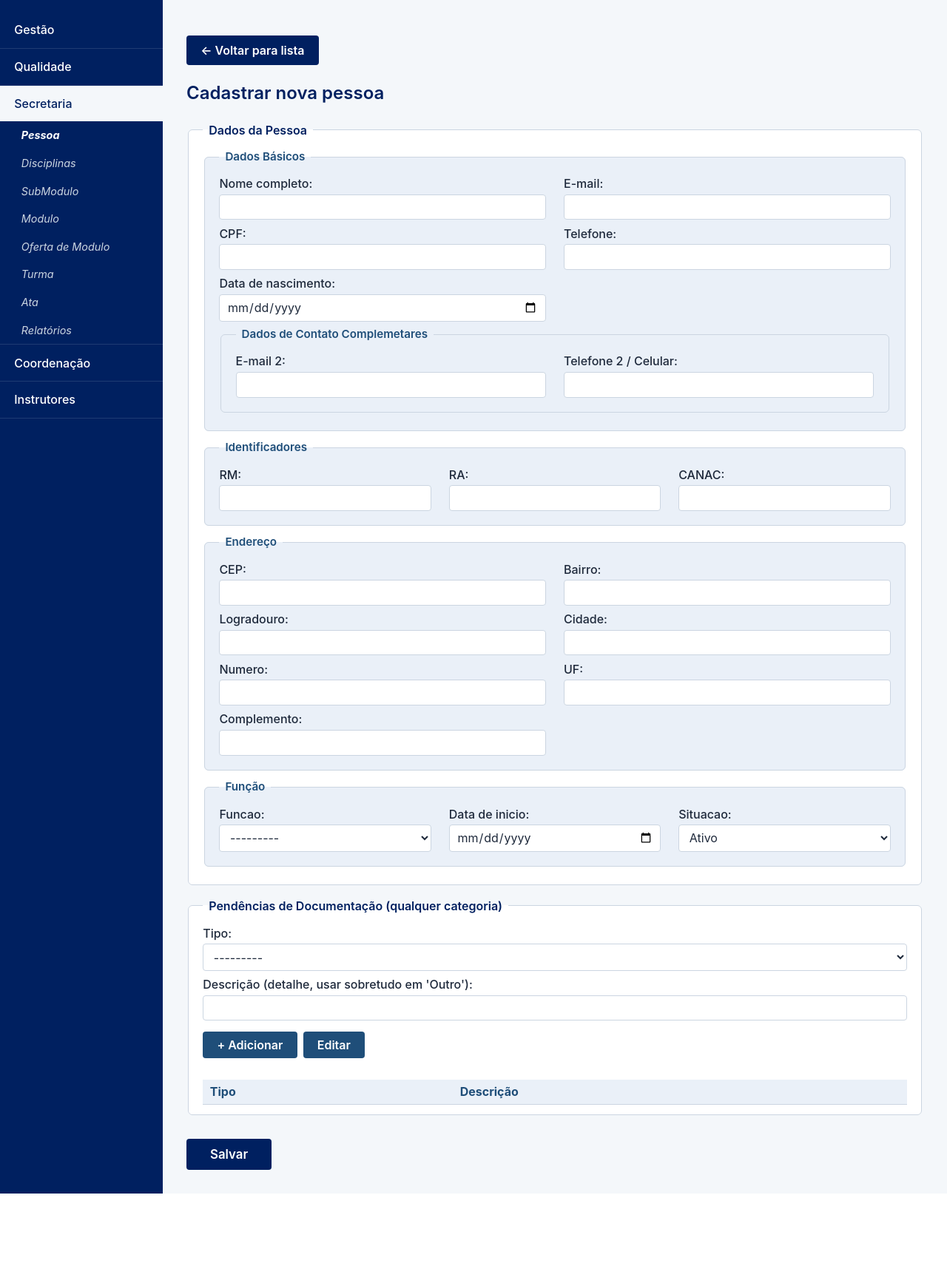
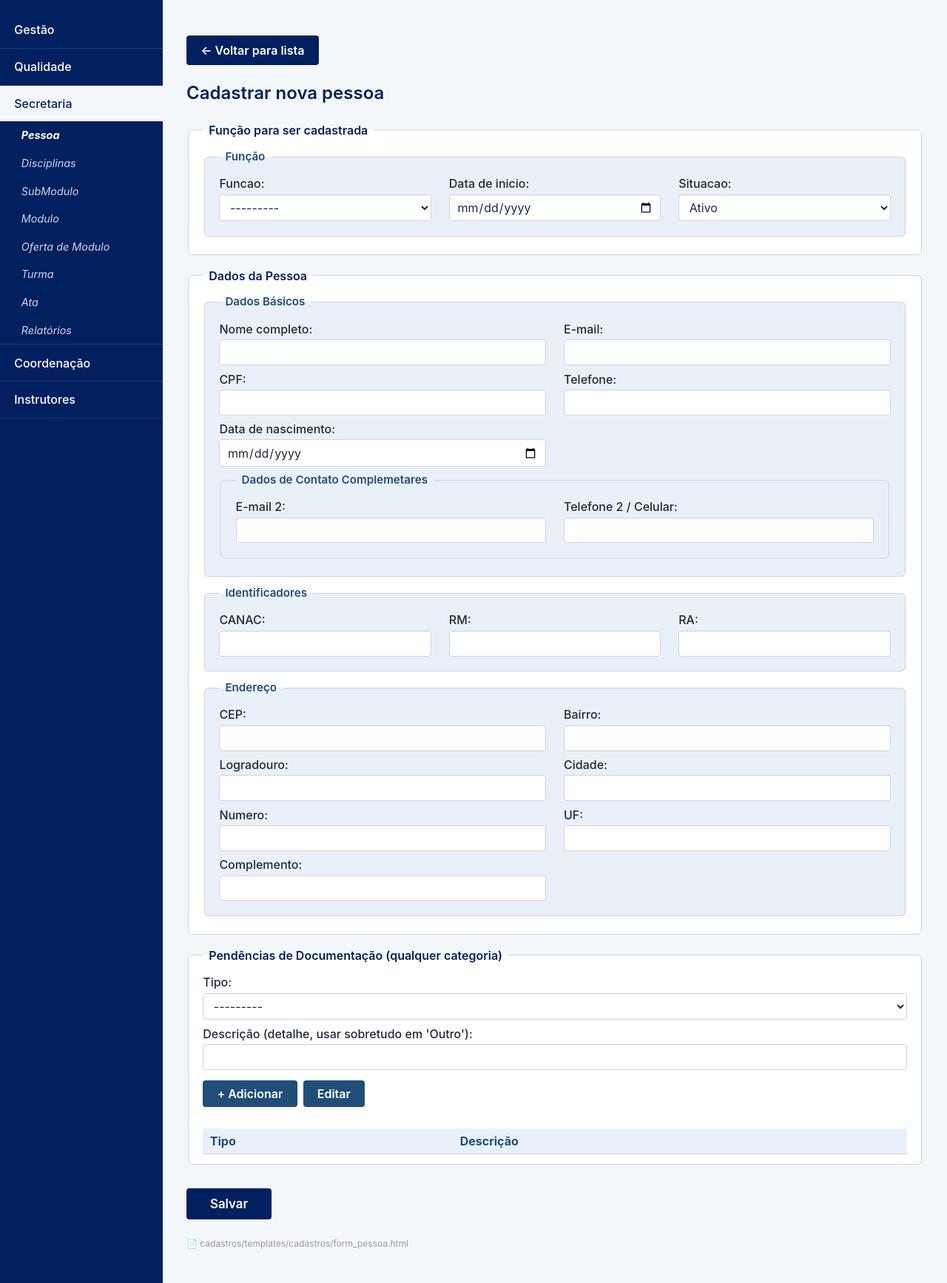
Before and after one commit to AssumFeres/gestao-escolar, a Django app: page /cadastros/novo/ in a window 1280 px wide. Shown: the part 82-1817 px from the top of the page at 74% size. Before the commit the page ends 1696 px from the top, so only its background shows below. Run offline with Django 5.2, Linux system fonts and the light colour scheme; data comes from the database, SQL or seed files in the repository; lists and menus that the app fills with data are empty.

Commit message:
feat: atualização do layout da páigna form_pessoa.html

```diff
--- a/cadastros/templates/cadastros/form_pessoa.html
+++ b/cadastros/templates/cadastros/form_pessoa.html
@@ -19,8 +19,21 @@
 <form method="post" id="form-cadastro-pessoa">
     {% csrf_token %}
 
+    <fieldset>
+        <legend id="selecao-funcao">Função para ser cadastrada</legend>
+        <fieldset>
+            <legend>Função</legend>
+            <div class="grid-3-colunas">
+                <div class="campo">{{ form.funcao.label_tag }} {{ form.funcao }} {{ form.funcao.errors }}</div>
+                <div class="campo">{{ form.data_inicio.label_tag }} {{ form.data_inicio }} {{ form.data_inicio.errors }}</div>
+                <div class="campo">{{ form.situacao.label_tag }} {{ form.situacao }} {{ form.situacao.errors }}</div>
+            </div>
+        </fieldset>
+    </fieldset>
+
     <fieldset id="bloco-dados-basicos">
         <legend>Dados da Pessoa</legend>
+
 
         <fieldset>
             <legend>Dados Básicos</legend>
@@ -52,9 +65,9 @@
         <fieldset>
             <legend>Identificadores</legend>
             <div class="grid-3-colunas">
+                <div class="campo">{{ form.codigo_anac.label_tag }} {{ form.codigo_anac }} {{ form.codigo_anac.errors }}</div>
                 <div class="campo">{{ form.registro_matricula.label_tag }} {{ form.registro_matricula }} {{ form.registro_matricula.errors }}</div>
                 <div class="campo">{{ form.registro_aluno.label_tag }} {{ form.registro_aluno }} {{ form.registro_aluno.errors }}</div>
-                <div class="campo">{{ form.codigo_anac.label_tag }} {{ form.codigo_anac }} {{ form.codigo_anac.errors }}</div>
             </div>
         </fieldset>
 
@@ -102,14 +115,7 @@
             </div>
         </fieldset>
 
-        <fieldset>
-            <legend>Função</legend>
-            <div class="grid-3-colunas">
-                <div class="campo">{{ form.funcao.label_tag }} {{ form.funcao }} {{ form.funcao.errors }}</div>
-                <div class="campo">{{ form.data_inicio.label_tag }} {{ form.data_inicio }} {{ form.data_inicio.errors }}</div>
-                <div class="campo">{{ form.situacao.label_tag }} {{ form.situacao }} {{ form.situacao.errors }}</div>
-            </div>
-        </fieldset>
+
     </fieldset>
 
     <fieldset id="bloco-discente" data-categoria="DISCENTE">
@@ -296,6 +302,8 @@
     <button type="submit">Salvar</button>
 </form>
 
+<p style="margin-top:24px; color:#999; font-size:0.75rem;">📄 cadastros/templates/cadastros/form_pessoa.html</p>
+
 <script src="{% static 'cadastros/js/buscar-cep.js' %}"></script>
 <script src="{% static 'cadastros/js/form-dinamico.js' %}"></script>
 <script src="{% static 'cadastros/js/buscar-cpf.js' %}"></script>
--- a/cadastros/templates/cadastros/lista.html
+++ b/cadastros/templates/cadastros/lista.html
@@ -13,6 +13,7 @@
             <th>Nome</th>
             <th>CPF</th>
             <th>E-mail</th>
+            <th>Função</th>
             <th>Cidade/UF</th>
         </tr>
     </thead>
@@ -22,6 +23,7 @@
             <td><a href="/cadastros/{{ pessoa.id }}/">{{ pessoa.nome_completo }}</a></td>
             <td>{{ pessoa.cpf }}</td>
             <td>{{ pessoa.email }}</td>
+            <td>{{ funcao.categoria }}</td>
             <td>{{ pessoa.endereco_cidade }}/{{ pessoa.endereco_uf }}</td>
         </tr>
         {% endfor %}
```
Also changed, not shown: docs/41 - PLANO_DE_TESTES_MANUAIS_ATUALIZADO.md (+26 -27 lines).
